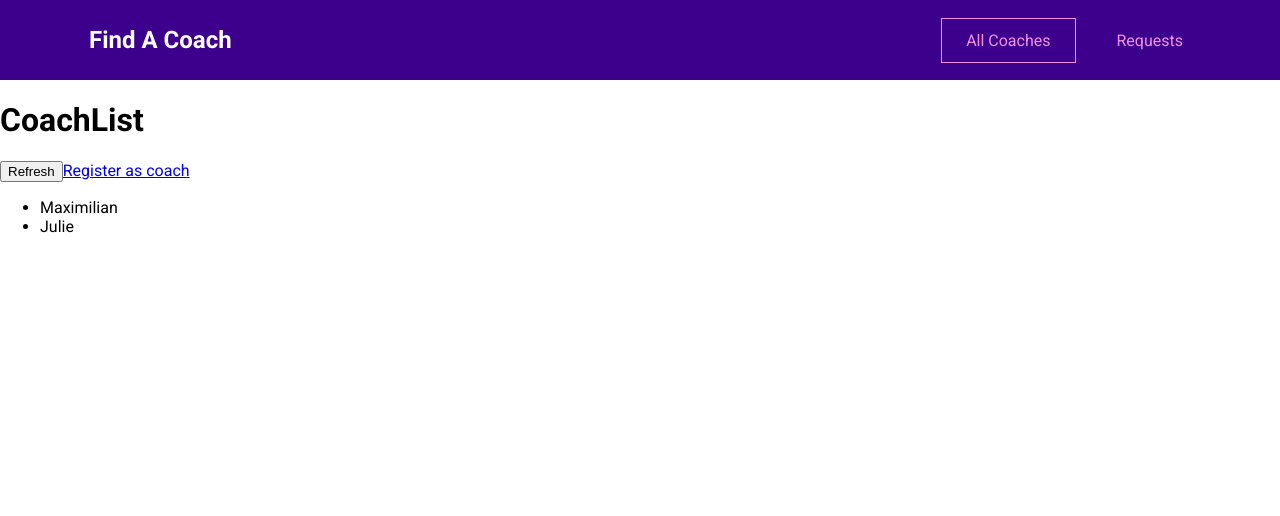
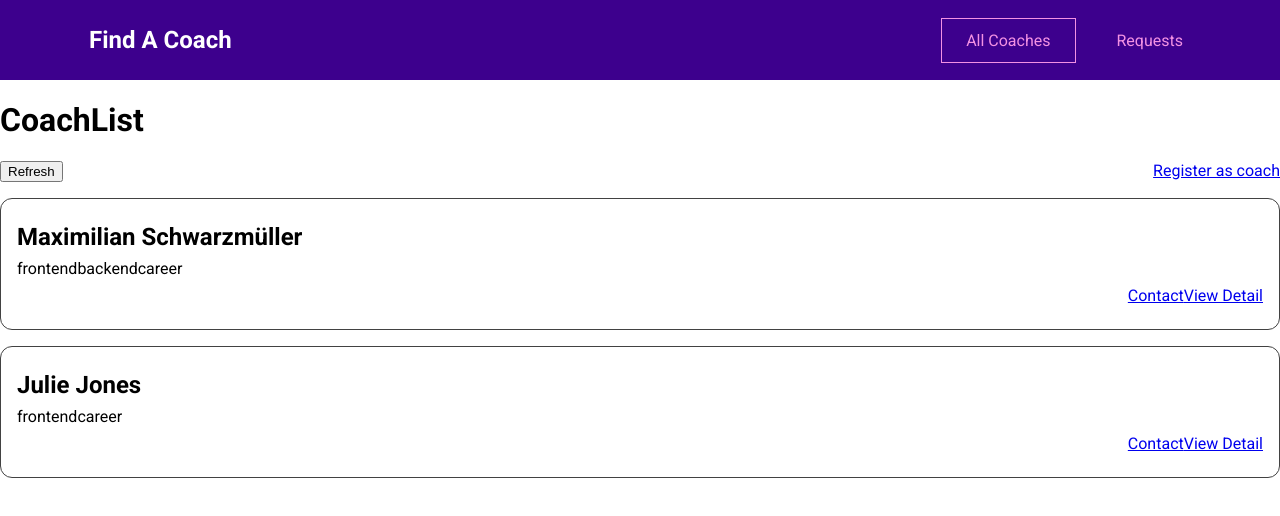
Before and after one commit to Martina928/find-a-coach, a Vue app: page /coaches in a window 1280 px wide. Shown: the top 516 px of the page. Built offline with nearby package versions, Linux system fonts and the light colour scheme.

Commit message:
feat: add coach info component and show on coach list

```diff
--- /dev/null
+++ b/src/components/coaches/CoachInfo.vue
@@ -0,0 +1,58 @@
+<template>
+  <li>
+    <h3>{{ fullName }}</h3>
+    <h4>{{ rate }}</h4>
+    <div>
+      <span v-for="area in areas" :key="area">{{ area }}</span>
+    </div>
+    <div class="actions">
+      <router-link :to="coachContactPath">Contact</router-link>
+      <router-link :to="coachDetailPath">View Detail</router-link>
+    </div>
+  </li>
+</template>
+
+<script>
+export default {
+  props: ['id', 'firstName', 'lastName', 'rate', 'areas'],
+  computed: {
+    fullName() {
+      return `${this.firstName} ${this.lastName}`;
+    },
+    coachContactPath() {
+      // 取得當前路由
+      return `${this.$route.path}/${this.id}/contact`; // coaches/:id/contact
+    },
+    coachDetailPath() {
+      return `${this.$route.path}/${this.id}`;
+    }
+  }
+}
+</script>
+
+<style scoped>
+li {
+  margin: 1rem 0;
+  border: 1px solid #424242;
+  border-radius: 12px;
+  padding: 1rem;
+}
+
+h3 {
+  font-size: 1.5rem;
+}
+
+h3,
+h4 {
+  margin: 0.5rem 0;
+}
+
+div {
+  margin: 0.5rem 0;
+}
+
+.actions {
+  display: flex;
+  justify-content: flex-end;
+}
+</style>
--- a/src/pages/coaches/CoachList.vue
+++ b/src/pages/coaches/CoachList.vue
@@ -7,9 +7,14 @@
         <router-link to="/register">Register as coach</router-link>
       </div>
       <ul v-if="hasCoach">
-        <li v-for="coach in filteredCoachesList" :key="coach.id">
-          {{ coach.firstName }}
-        </li>
+        <CoachInfo
+          v-for="coach in filteredCoachesList"
+          :key="coach.id"
+          :id="coach.id"
+          :firstName="coach.firstName"
+          :lastName="coach.lastName"
+          :areas="coach.areas"
+          :rate="coach.rate"></CoachInfo>
       </ul>
       <h3 v-else>No coaches found.</h3>
     </section>
@@ -17,6 +22,8 @@
 </template>
 
 <script>
+import CoachInfo from '../../components/coaches/CoachInfo.vue';
+
 export default {
   computed:{
     filteredCoachesList() {
@@ -26,6 +33,22 @@ export default {
     hasCoach() {
       return this.$store.getters['coaches/hasCoach']
     }
+  },
+  components: {
+    CoachInfo
   }
 }
 </script>
+
+<style scoped>
+ul {
+  list-style: none;
+  margin: 0;
+  padding: 0;
+}
+
+.controls {
+  display: flex;
+  justify-content: space-between;
+}
+</style>
```
